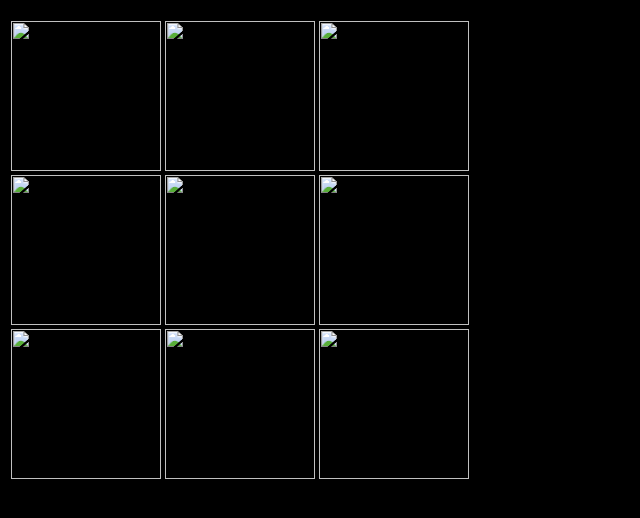
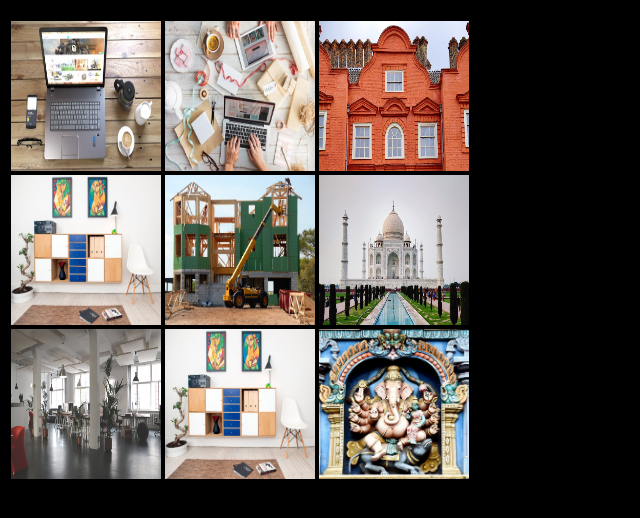
Before and after one commit to saxena-arushi/BTBTI20091_IWT, a plain HTML site: page Week 1/Question 7 (Image Matrix).html in a window 1280 px wide. Shown: the part 48-566 px from the top of the page, without its empty margins (0-640 px from the left). Drawn offline with Linux system fonts and the light colour scheme.

Commit message:
Making some changes

```diff
--- a/Week 1/Question 7 (Image Matrix).html
+++ b/Week 1/Question 7 (Image Matrix).html
@@ -8,27 +8,27 @@
 <table>
 <tr>
 <td> <a href="https://images.app.goo.gl/EzKChT4y6wNhNHQU9" >
-<img src="images/4.jpeg" height=150 width=150 > </a> </td>
+<img src="../images/4.jpeg" height=150 width=150 > </a> </td>
 <td> <a href="https://images.app.goo.gl/mPhpynAKRmBxassr5" >
-<img src="images/5.jpeg"  height=150 width=150> </a> </td>
+<img src="../images/5.jpeg"  height=150 width=150> </a> </td>
 <td> <a href="https://images.app.goo.gl/UJoY6iUwREwqReqY9">
-<img src="images/9.jpeg"  height=150 width=150> </a> </td>
+<img src="../images/9.jpeg"  height=150 width=150> </a> </td>
 </tr>
 <tr>
 <td> <a href="https://images.app.goo.gl/ZUwa83YqTVPPJJBk6" >
-<img src="images/24.jpeg"  height=150 width=150> </a> </td>
+<img src="../images/24.jpeg"  height=150 width=150> </a> </td>
 <td> <a href="https://images.app.goo.gl/vFf9wS6otkxKbqs86" >
-<img src="images/10.jpeg"  height=150 width=150> </a> </td>
+<img src="../images/10.jpeg"  height=150 width=150> </a> </td>
 <td> <a href="https://images.app.goo.gl/NXboHkRzHZFch1a56" >
-<img src="images/19.jpg"  height=150 width=150> </a> </td>
+<img src="../images/19.jpg"  height=150 width=150> </a> </td>
 </tr>
 <tr>
 <td> <a href="https://images.app.goo.gl/DfAtE2Q9XFyxoaeTA" >
-<img src="images/25.jpeg"  height=150 width=150> </a> </td>
+<img src="../images/25.jpeg"  height=150 width=150> </a> </td>
 <td> <a href="https://images.app.goo.gl/BGWVMX8sYnMpQbxr6" >
-<img src="images/24.jpeg"  height=150 width=150> </a> </td>
+<img src="../images/24.jpeg"  height=150 width=150> </a> </td>
 <td> <a href="https://images.app.goo.gl/GsFeae4yYoKRZbyn9">
-<img src="images/22.jpeg"  height=150 width=150> </a> </td>
+<img src="../images/22.jpeg"  height=150 width=150> </a> </td>
 </tr>
 </table>
 </body>
```
